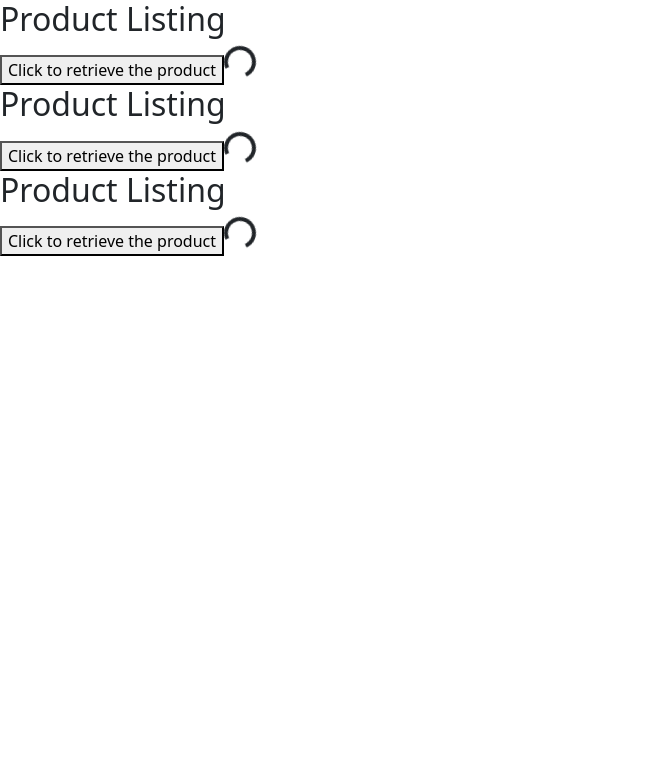
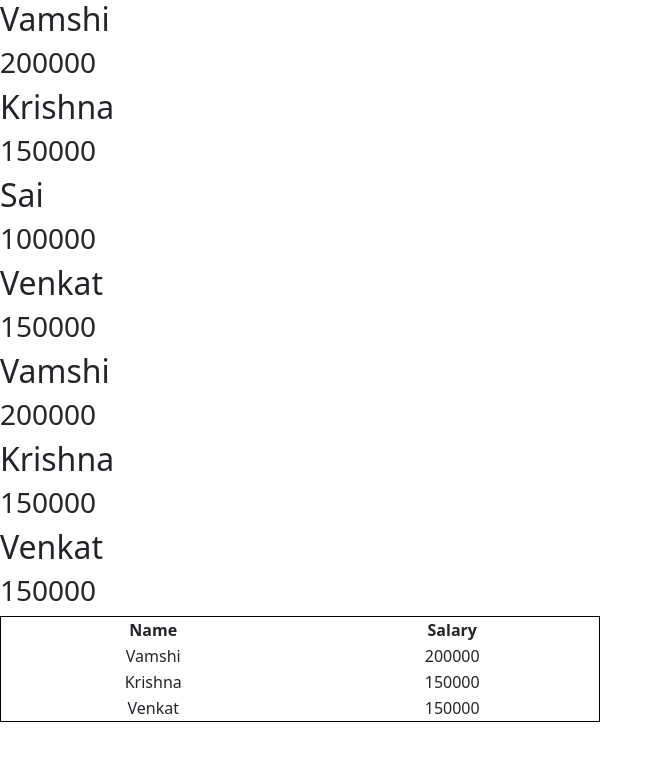
Before and after one commit to Vamshii17/REACT_PRACTICE, a React (Create React App) app: page / in a window 1280 px wide. Shown: the top 760 px of the page, without its empty margins (0-663 px from the left). Built offline with nearby package versions, Linux system fonts and the light colour scheme.

Commit message:
Array Methods

```diff
--- a/src/App.js
+++ b/src/App.js
@@ -1,8 +1,8 @@
 import React from "react"
 import "./style.css"
-import ProductListing from "./Components/Product_Listing/product_Listing";
-import ProductListingComponent from "./Components/Product_Listing/Product_Listing_Component";
-import ProductListingUsingSkeletonLoader from "./Components/Product_Listing/ProductListingUsingSkeleton";
+import ArrayMethod from "./Components/ArrayMethods/ArrayMap"
+import FilterMethod from "./Components/ArrayMethods/ArrayFilter";
+import FilterMethodinTable from "./Components/ArrayMethods/ArrayFilterinTable";
 
 
 
@@ -26,9 +26,9 @@ function Hello(){
   // }]
   return(
     <>
-    <ProductListing></ProductListing>
-    <ProductListingComponent></ProductListingComponent>
-    <ProductListingUsingSkeletonLoader></ProductListingUsingSkeletonLoader>
+    <ArrayMethod></ArrayMethod>
+    <FilterMethod></FilterMethod>
+    <FilterMethodinTable></FilterMethodinTable>
     </>
   )
 }
--- /dev/null
+++ b/src/Components/ArrayMethods/ArrayFilter.js
@@ -0,0 +1,41 @@
+import React from "react";
+
+const FilterMethod = () => {
+    const employees = [
+        {
+            name: "Vamshi",
+            role: "Full Stack Developer",
+            salary: 200000
+        },
+        {
+            name: "Krishna",
+            role: "React Developer",
+            salary: 150000
+        },
+        {
+            name: "Sai",
+            role: "Front End Developer",
+            salary: 100000
+        },
+        {
+            name: "Venkat",
+            role: "Back End Developer",
+            salary: 150000
+        }
+    ];
+
+    const filteredEmployees = employees.filter(eachEmployee => eachEmployee.salary > 100000);
+
+    return (
+        <>
+            {filteredEmployees.map(eachEmployee => (
+                <>
+                    <h2>{eachEmployee.name}</h2>
+                    <h3>{eachEmployee.salary}</h3>
+                </>
+            ))}
+        </>
+    );
+};
+
+export default FilterMethod;
--- /dev/null
+++ b/src/Components/ArrayMethods/ArrayFilterinTable.js
@@ -0,0 +1,52 @@
+import React from "react";
+
+const FilterMethodinTable = () => {
+    const employees = [
+        {
+            name: "Vamshi",
+            role: "Full Stack Developer",
+            salary: 200000
+        },
+        {
+            name: "Krishna",
+            role: "React Developer",
+            salary: 150000
+        },
+        {
+            name: "Sai",
+            role: "Front End Developer",
+            salary: 100000
+        },
+        {
+            name: "Venkat",
+            role: "Back End Developer",
+            salary: 150000
+        }
+    ];
+
+    const filteredEmployees = employees.filter(eachEmployee => eachEmployee.salary > 100000);
+
+    return (
+        <>
+        <table>
+            <tr>
+                <th>{"Name"}</th>
+                <th>{"Salary"}</th>
+            </tr>
+            {
+                filteredEmployees.map(eachEmployee => (
+                <>
+                    <tr>
+                        <td>{eachEmployee.name}</td>
+                        <td>{eachEmployee.salary}</td>
+                    </tr>
+                </>
+                )
+                )
+            }
+        </table>
+        </>
+    );
+};
+
+export default FilterMethodinTable;
--- /dev/null
+++ b/src/Components/ArrayMethods/ArrayMap.js
@@ -0,0 +1,35 @@
+
+const MapMethod=()=>{
+    const employees=[{
+        name:"Vamshi",
+        role:"Full Stack Developer",
+        salary:200000
+      },{
+        name:"Krishna",
+        role:"React Developer",
+        salary:150000
+      },{
+        name:"Sai",
+        role:"Front End Developer",
+        salary:100000
+      },{
+        name:"Venkat",
+        role:"Back End Developer",
+        salary:150000
+      }]
+    return(
+        <>
+        {
+            employees.map(eachEmployee=>{
+                return(
+                    <>
+                    <h2>{eachEmployee.name}</h2>
+                    <h3>{eachEmployee.salary}</h3>
+                    </>
+                )
+            })
+        }
+        </>
+    )
+}
+export default MapMethod;
```
Also changed, not shown: src/Components/Counter/counter.js (+6 -6 lines).
